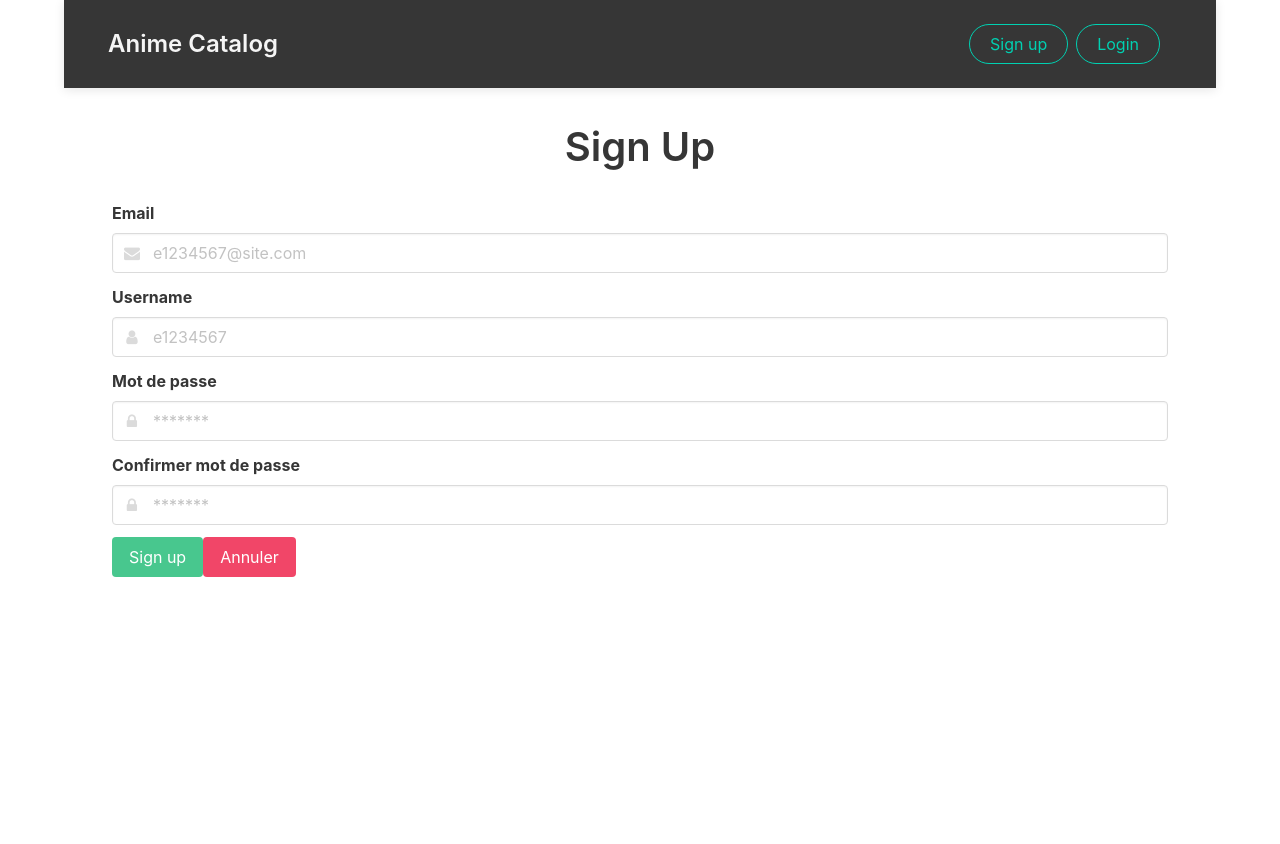
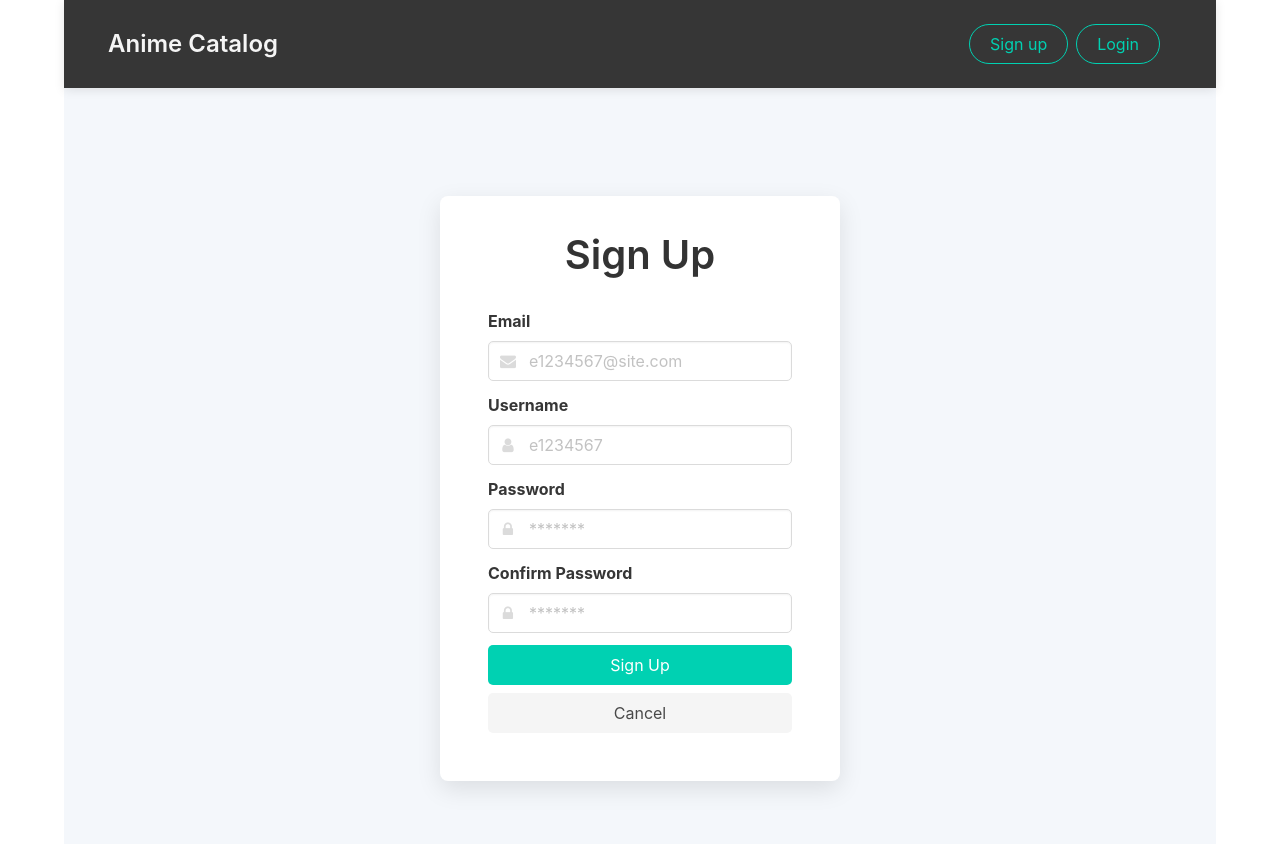
Before and after one commit to andrei22131/web_tvShow, a Vue app: page /signup in a window 1280 px wide. Shown: the top 844 px of the page. Before the commit the page ends 800 px from the top, so only its background shows below. Built offline with nearby package versions, Linux system fonts and the light colour scheme.

Commit message:
login remake

```diff
--- a/src/views/LoginView.vue
+++ b/src/views/LoginView.vue
@@ -1,25 +1,24 @@
 <template>
     <div class="container">
-        <div class="section">
+        <div class="login-box">
             <div class="content">
                 <div class="columns is-centered">
-                    <h1 class="title is-2">
+                    <h1 class="title is-2 has-text-centered">
                         Login
                     </h1>
                 </div>
-                <div v-if="errorMessage.length !== 0" class="block">
-                    <div class="title is-3 boiteRouge" tabindex="0" role="alert" id="errorDiv" ref="errorDiv">
-                        <span v-for="error in errorMessage" v-bind:key="error">
-                            {{ error }}
-                            <br />
-                        </span>
-                    </div>
+                <div v-if="errorMessage.length !== 0" class="notification is-danger" tabindex="0" role="alert"
+                    id="errorDiv" ref="errorDiv">
+                    <span v-for="error in errorMessage" v-bind:key="error">
+                        {{ error }}
+                        <br />
+                    </span>
                 </div>
                 <div class="field">
                     <label for="email" class="label">Username</label>
                     <div class="control has-icons-left">
-                        <input id="email" type="email" placeholder="e1234567@site.com" class="input" autocomplete="email"
-                            aria-required="true" v-model="username" />
+                        <input id="email" type="email" placeholder="e1234567@site.com" class="input"
+                            autocomplete="email" aria-required="true" v-model="username" />
                         <span class="icon is-small is-left"><i class="fa fa-envelope"></i></span>
                     </div>
                 </div>
@@ -32,10 +31,11 @@
                     </div>
                 </div>
                 <div class="field">
-                    <label class="label"></label>
-                    <div class="control">
-                        <button id="connexion" class="button is-success" v-on:click="getToken">Connexion</button>
-                        <button id="annuler" class="button is-danger" v-on:click="annuler">Annuler</button>
+                    <div class="control buttons-group">
+                        <button id="connexion" class="button is-primary is-fullwidth"
+                            v-on:click="getToken">Login</button>
+                        <button id="annuler" class="button is-light is-fullwidth mt-2"
+                            v-on:click="annuler">Cancel</button>
                     </div>
                 </div>
             </div>
@@ -44,7 +44,6 @@
 </template>
 
 <script>
-
 import { svrURL } from "@/constants";
 import { myStore } from "@/stores/counter";
 
@@ -123,7 +122,55 @@ export default {
 </script>
 
 <style scoped>
-.boiteRouge {
-    border: 2px solid red;
+.container {
+    display: flex;
+    justify-content: center;
+    align-items: center;
+    min-height: 100vh;
+    background-color: #f4f7fb;
+}
+
+.login-box {
+    background: white;
+    padding: 3rem;
+    border-radius: 8px;
+    box-shadow: 0 8px 24px rgba(0, 0, 0, 0.1);
+    width: 100%;
+    max-width: 400px;
+}
+
+.title {
+    color: #333;
+}
+
+.notification.is-danger {
+    background-color: #ffdddd;
+    color: #a94442;
+    border: 1px solid #ebccd1;
+    border-radius: 5px;
+    padding: 1rem;
+}
+
+.input {
+    border-radius: 5px;
+}
+
+.input:focus {
+    border-color: #3273dc;
+    box-shadow: 0 0 0 0.125em rgba(50, 115, 220, 0.25);
+}
+
+.buttons-group .button {
+    border-radius: 5px;
+    transition: background-color 0.3s ease;
+}
+
+.buttons-group .button:hover {
+    background-color: #276cda;
+    color: white;
+}
+
+.buttons-group .button.is-light:hover {
+    background-color: #f0f0f0;
 }
 </style>
--- a/src/views/SignUp.vue
+++ b/src/views/SignUp.vue
@@ -1,19 +1,17 @@
 <template>
     <div class="container">
-        <div class="section">
+      <div class="signup-box">
         <div class="content">
           <div class="columns is-centered">
-                    <h1 class="title is-2" role="heading">
+            <h1 class="title is-2 has-text-centered" role="heading">
               Sign Up
             </h1>
           </div>
-                <div v-if="errorMessage.length !== 0" class="block">
-                    <div class="title is-3 boiteRouge" tabindex="0" role="alert" id="errorDiv" ref="errorDiv">
+          <div v-if="errorMessage.length !== 0" class="notification is-danger" tabindex="0" role="alert" id="errorDiv" ref="errorDiv">
             <span v-for="error in errorMessage" v-bind:key="error">
               {{ error }}
               <br />
             </span>
-                    </div>
           </div>
           <div class="field">
             <label for="email" class="label">Email</label>
@@ -23,41 +21,34 @@
               <span class="icon is-small is-left"><i class="fa fa-envelope"></i></span>
             </div>
           </div>
-
-
           <div class="field">
             <label for="username" class="label">Username</label>
             <div class="control has-icons-left">
-                        <input id="username" type="username" placeholder="e1234567" class="input" autocomplete="username"
+              <input id="username" type="text" placeholder="e1234567" class="input" autocomplete="username"
                 required v-model="username" aria-required="true">
               <span class="icon is-small is-left"><i class="fa fa-user"></i></span>
             </div>
           </div>
-
           <div class="field">
-                    <label for="password" class="label">Mot de passe</label>
+            <label for="password" class="label">Password</label>
             <div class="control has-icons-left">
-                        <input id="password" type="password" placeholder="*******" class="input" autocomplete="password"
-                            required v-model="password" aria-describeby="password-error" aria-required="true">
+              <input id="password" type="password" placeholder="*******" class="input" autocomplete="new-password"
+                required v-model="password" aria-describedby="password-error" aria-required="true">
               <span class="icon is-small is-left"><i class="fa fa-lock"></i></span>
             </div>
           </div>
-
           <div class="field">
-                    <label for="password" class="label">Confirmer mot de passe</label>
+            <label for="password_match" class="label">Confirm Password</label>
             <div class="control has-icons-left">
-                        <input id="password_match" type="password" placeholder="*******" class="input" autocomplete="password"
+              <input id="password_match" type="password" placeholder="*******" class="input" autocomplete="new-password"
                 required v-model="password_match" aria-required="true">
               <span class="icon is-small is-left"><i class="fa fa-lock"></i></span>
             </div>
           </div>
-
-
           <div class="field">
-                    <label class="label"></label>
-                    <div class="control">
-                        <button id="connexion" class="button is-success" v-on:click="getToken">Sign up</button>
-                        <button id="annuler" class="button is-danger" v-on:click="this.$router.push('/')">Annuler</button>
+            <div class="control buttons-group">
+              <button id="connexion" class="button is-primary is-fullwidth" v-on:click="getToken">Sign Up</button>
+              <button id="annuler" class="button is-light is-fullwidth mt-2" v-on:click="this.$router.push('/')">Cancel</button>
             </div>
           </div>
         </div>
@@ -66,12 +57,8 @@
   </template>
 
   <script>
-
-
-
   import { svrURL } from "@/constants";
   import { myStore } from "@/stores/counter";
-
 
   export default {
     name: "SignUp",
@@ -106,7 +93,7 @@ export default {
         }
         const r3 = /^[a-zA-Z][a-zA-Z0-9_]{4,19}$/;
         if (!r3.test(this.username)) {
-                this.errorMessage.push("Le username doit commencer par une lettre, contenir entre 5 et 20 caractères et doit être composé de lettres majuscules, minuscule, de chiffre et/ou du caractère souligné (_).");
+          this.errorMessage.push("Le username doit commencer par une lettre, contenir entre 5 et 20 caractères et doit être composé de lettres majuscules, minuscules, de chiffres et/ou du caractère souligné (_).");
           valide = false;
         }
         const r4 = /^.{8,30}$/;
@@ -123,13 +110,13 @@ export default {
 
         await this.getPwned(b);
         for (let i = 0; i < this.pwned.length; i++) {
-                console.log(this.pwned[i].sha1);
           if (a.toUpperCase() === this.pwned[i].sha1) {
             valide = false;
-                    this.errorMessage.push("Le mot de passe est comprementant, veuillez changer.");
+            this.errorMessage.push("Le mot de passe est compromettant, veuillez le changer.");
             break;
           }
         }
+
         const response = await fetch(`${svrURL}/auth/register`, {
           headers: { "Content-Type": "application/json" },
           method: "POST",
@@ -139,13 +126,12 @@ export default {
             password: this.password,
           }),
         });
+
         if (response.ok && valide == true) {
           const data = await response.json();
           this.store.username = data.username;
           this.$router.push("/login");
-            }
-            else {
-                console.error("API DOWN, TRY AGAIN LATER");
+        } else {
           this.$nextTick(() => {
             this.$refs.errorDiv.focus();
           });
@@ -164,19 +150,62 @@ export default {
         const response = await fetch(`https://pwnedpasswords.herokuapp.com/api/v1/range?firstfive=${a}&key=9bc96211-6977-4970-a3de-c913ec9d17f7`);
         if (response.ok) {
           this.pwned = await response.json();
-            } else {
-                console.error("API DOWN, TRY AGAIN LATER");
         }
       },
-
     },
   };
-
   </script>
 
+  <style scoped>
+  .container {
+    display: flex;
+    justify-content: center;
+    align-items: center;
+    min-height: 100vh;
+    background-color: #f4f7fb;
+  }
 
-<style scoped>
-.boiteRouge {
-    border: 2px solid red;
+  .signup-box {
+    background: white;
+    padding: 3rem;
+    border-radius: 8px;
+    box-shadow: 0 8px 24px rgba(0, 0, 0, 0.1);
+    width: 100%;
+    max-width: 400px;
+  }
+
+  .title {
+    color: #333;
+  }
+
+  .notification.is-danger {
+    background-color: #ffdddd;
+    color: #a94442;
+    border: 1px solid #ebccd1;
+    border-radius: 5px;
+    padding: 1rem;
+  }
+
+  .input {
+    border-radius: 5px;
+  }
+
+  .input:focus {
+    border-color: #3273dc;
+    box-shadow: 0 0 0 0.125em rgba(50, 115, 220, 0.25);
+  }
+
+  .buttons-group .button {
+    border-radius: 5px;
+    transition: background-color 0.3s ease;
+  }
+
+  .buttons-group .button:hover {
+    background-color: #276cda;
+    color: white;
+  }
+
+  .buttons-group .button.is-light:hover {
+    background-color: #f0f0f0;
   }
   </style>
```
Lines whose indentation alone changed are shown as unchanged.
